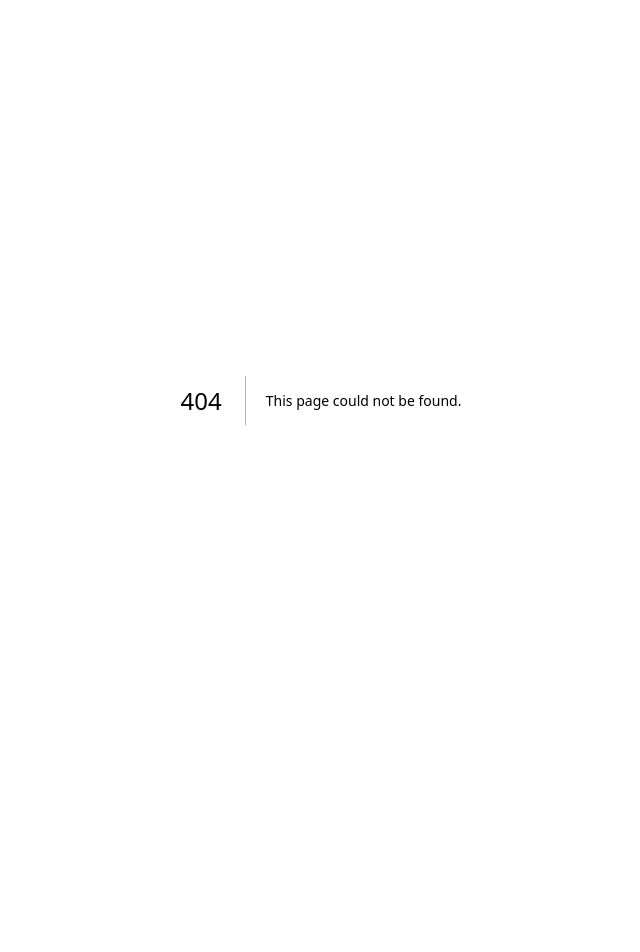
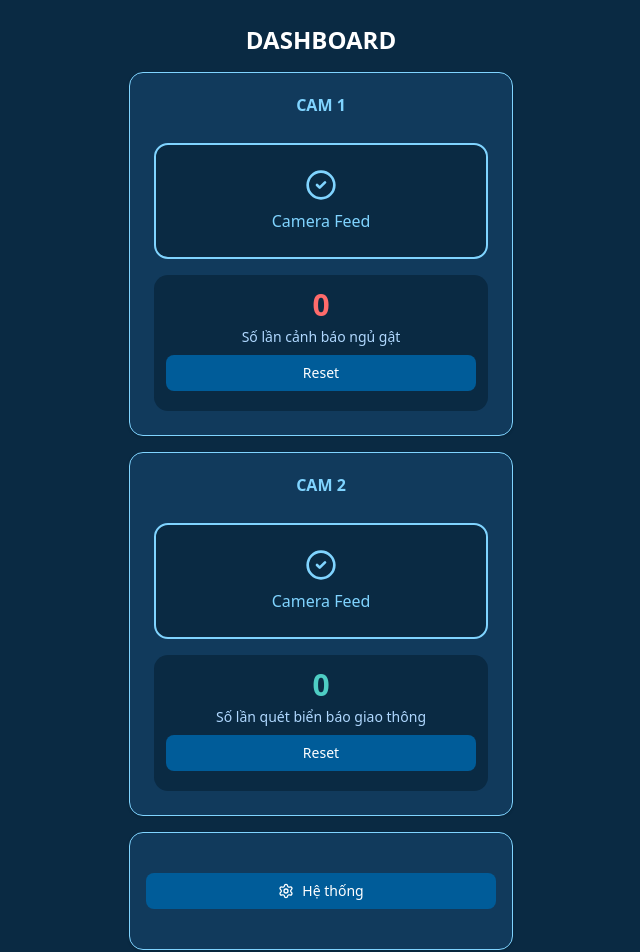
Before and after one commit to Zenok4/ADAS, a Next.js app: page /Dashboard in a window 1280 px wide. Before the commit this address had no page. Shown: the top 952 px of the page, without its empty margins (319-959 px from the left). Before the commit the page ends 800 px from the top, so only its background shows below. Built offline with nearby package versions, Linux system fonts and the light colour scheme.

Commit message:
Them giao dien dashboard

```diff
--- /dev/null
+++ b/src/app/(main)/Dashboard/components/cam-comp.tsx
@@ -0,0 +1,44 @@
+import { Card, CardContent, CardHeader, CardTitle } from "@/components/ui/card";
+import { Button } from "@/components/ui/button";
+import { CircleCheck } from "lucide-react";
+
+export const CamCard = ({
+  title,
+  count,
+  color,
+  description,
+  onReset,
+}: {
+  title: string;
+  count: number;
+  color: string;
+  description: string;
+  onReset?: () => void;
+}) => {
+  return (
+    <Card className="bg-[#113a5c] border-[#80d4ff] text-white">
+      <CardHeader className="text-center">
+        <CardTitle className="text-[#80d4ff]">{title}</CardTitle>
+      </CardHeader>
+      <CardContent>
+        <div className="mb-4 flex flex-col gap-y-2 py-6 items-center justify-center rounded-xl border-2 border-[#80d4ff] bg-[#0a2a43]">
+          <CircleCheck className="h-8 w-8 text-[#80d4ff]" />
+          <p className="text-[#80d4ff]">Camera Feed</p>
+        </div>
+
+        <div className="rounded-xl bg-[#0a2a43] p-3 text-center">
+          <div className="mb-1 text-3xl font-bold" style={{ color }}>
+            {count}
+          </div>
+          <div className="text-sm text-[#b0d8ff] mb-2">{description}</div>
+
+          {onReset && (
+            <Button onClick={onReset} className="w-full mb-2" variant={"main"}>
+              Reset
+            </Button>
+          )}
+        </div>
+      </CardContent>
+    </Card>
+  );
+};
--- /dev/null
+++ b/src/app/(main)/Dashboard/page.tsx
@@ -0,0 +1,52 @@
+"use client";
+
+import { useRouter } from "next/navigation";
+import { useState } from "react";
+import { CamCard } from "./components/cam-comp";
+
+import { Button } from "@/components/ui/button";
+import { Settings } from "lucide-react";
+import { Card, CardContent } from "@/components/ui/card";
+
+export default function DashboardPage() {
+  const [drowsyCount, setDrowsyCount] = useState(0);
+  const [signScanCount, setSignScanCount] = useState(0);
+  const router = useRouter();
+
+  return (
+    <main className="min-h-screen bg-[#0a2a43] text-white">
+      <div className="mx-auto max-w-sm py-6 space-y-4">
+        <h1 className="text-center text-2xl font-bold">DASHBOARD</h1>
+
+        <CamCard
+          title="CAM 1"
+          count={drowsyCount}
+          color="#ff6b6b"
+          description="Số lần cảnh báo ngủ gật"
+          onReset={() => {}}
+        />
+
+        <CamCard
+          title="CAM 2"
+          count={signScanCount}
+          color="#4ecdc4"
+          description="Số lần quét biển báo giao thông"
+          onReset={() => {}}
+        />
+
+        <Card className="bg-[#113a5c] border-[#80d4ff]">
+          <CardContent className="p-4">
+            <Button
+              onClick={() => router.push("/menu")}
+              variant={"main"}
+              className="w-full flex items-center gap-2"
+            >
+              <Settings className="h-5 w-5" />
+              Hệ thống
+            </Button>
+          </CardContent>
+        </Card>
+      </div>
+    </main>
+  );
+}
```
